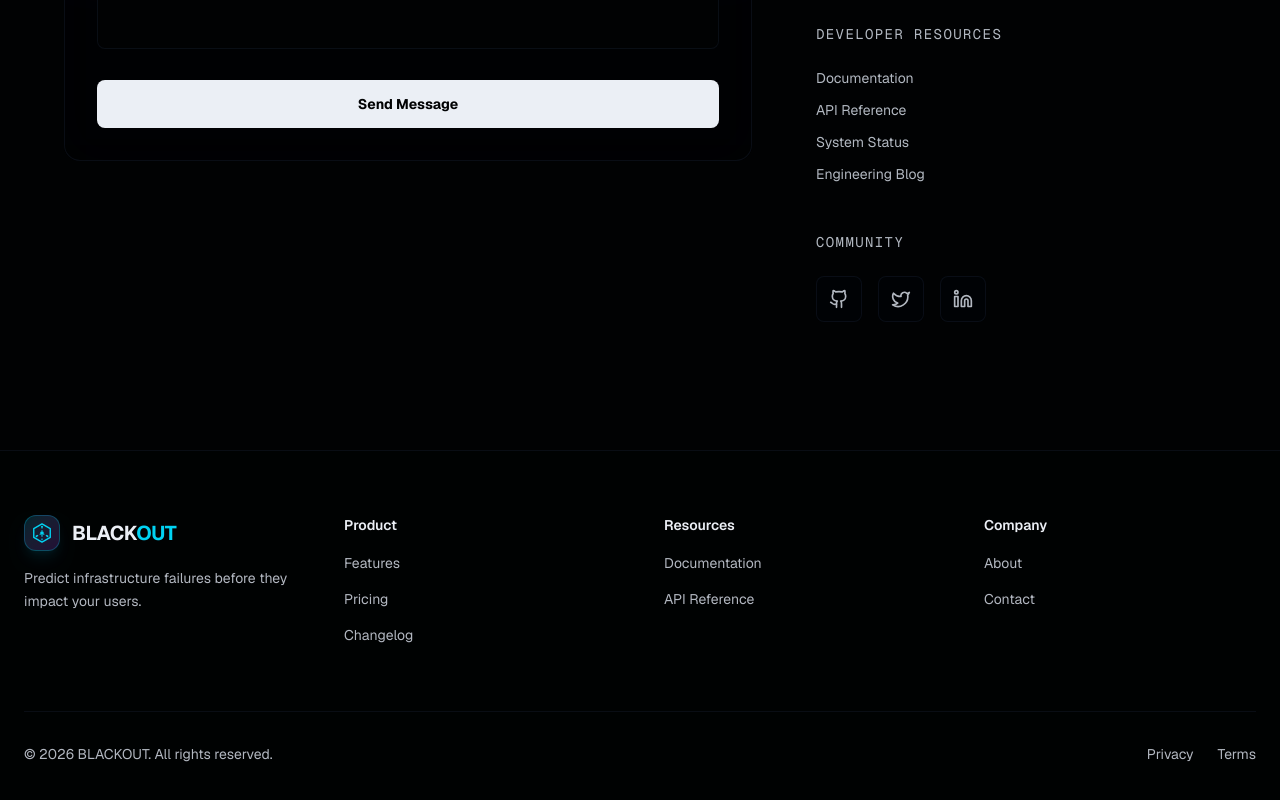
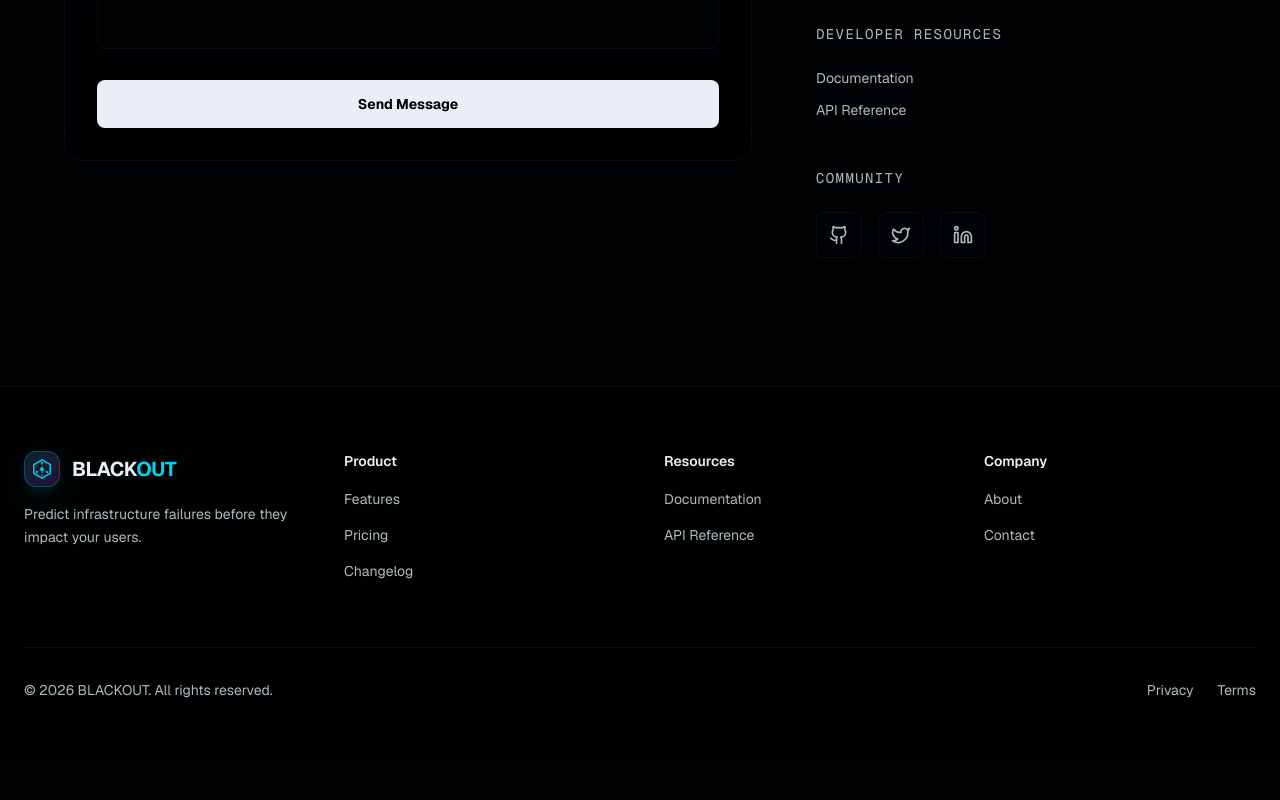
Before and after one commit to Adityarane012/Blackout, a Next.js app: page /contact in a window 1280 px wide. Shown: the part 830-1630 px from the top of the page. After the commit the page ends 1594 px from the top, so only its background shows below. Built offline with nearby package versions, Linux system fonts and the light colour scheme.

Commit message:
Remove unused links from Contact page

```diff
--- a/app/contact/page.tsx
+++ b/app/contact/page.tsx
@@ -129,8 +129,6 @@ export default function ContactPage() {
               <ul className="space-y-3">
                 <li><Link href="/docs" className="text-sm text-muted-foreground hover:text-foreground transition-colors flex items-center justify-between group"><span>Documentation</span> <ExternalLink className="w-3.5 h-3.5 opacity-0 group-hover:opacity-100 transition-opacity" /></Link></li>
                 <li><Link href="/docs/api" className="text-sm text-muted-foreground hover:text-foreground transition-colors flex items-center justify-between group"><span>API Reference</span> <ExternalLink className="w-3.5 h-3.5 opacity-0 group-hover:opacity-100 transition-opacity" /></Link></li>
-                <li><Link href="#" className="text-sm text-muted-foreground hover:text-foreground transition-colors flex items-center justify-between group"><span>System Status</span> <ExternalLink className="w-3.5 h-3.5 opacity-0 group-hover:opacity-100 transition-opacity" /></Link></li>
-                <li><Link href="#" className="text-sm text-muted-foreground hover:text-foreground transition-colors flex items-center justify-between group"><span>Engineering Blog</span> <ExternalLink className="w-3.5 h-3.5 opacity-0 group-hover:opacity-100 transition-opacity" /></Link></li>
               </ul>
             </div>
 
```
